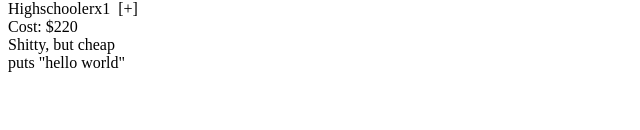
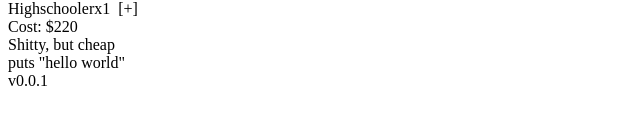
Before and after one commit to shashi007/SillyconValley, a React app: page / in a window 1280 px wide. Shown: the part 170-300 px from the top of the page, without its empty margins (0-640 px from the left). Built offline with nearby package versions, Linux system fonts and the light colour scheme; the HTML template or start-up script is replaced by a standard one.

Commit message:
feat: add version

```diff
--- a/package.json
+++ b/package.json
@@ -13,6 +13,7 @@
     "babel-loader": "^6.2.5",
     "babel-preset-es2015": "^6.14.0",
     "babel-preset-react": "^6.11.1",
+    "json-loader": "^0.5.4",
     "webpack": "^1.13.2"
   },
   "scripts": {
--- a/src/App.jsx
+++ b/src/App.jsx
@@ -26,6 +26,9 @@ export default class App extends React.Component {
             addTokens={this.addTokens.bind(this)}
             tokens={this.state.tokens}
             />
+        <div className="pull-right">
+          v{this.props.version}
+        </div>
       </div>
     )
   }
--- a/src/components/ProducersList.jsx
+++ b/src/components/ProducersList.jsx
@@ -10,6 +10,7 @@ const ProducersList = (props) => (
     {
     // Outsourced
     // Software Engineer
+    // Unicorn
     // AI
     // Super AI
     }
--- a/src/index.jsx
+++ b/src/index.jsx
@@ -2,6 +2,7 @@ import React from 'react';
 import ReactDOM from 'react-dom';
 import App from './App';
 import md5 from 'md5';
+import pkg from 'json!../package.json';
 
 const producersList = {
   1: {
@@ -41,5 +42,5 @@ const initialGameState = {
 }
 
 ReactDOM.render((
-  <App producers={producersList} initialGameState={initialGameState} />
+  <App producers={producersList} initialGameState={initialGameState} version={pkg.version} />
 ), document.getElementById('app'));
```
